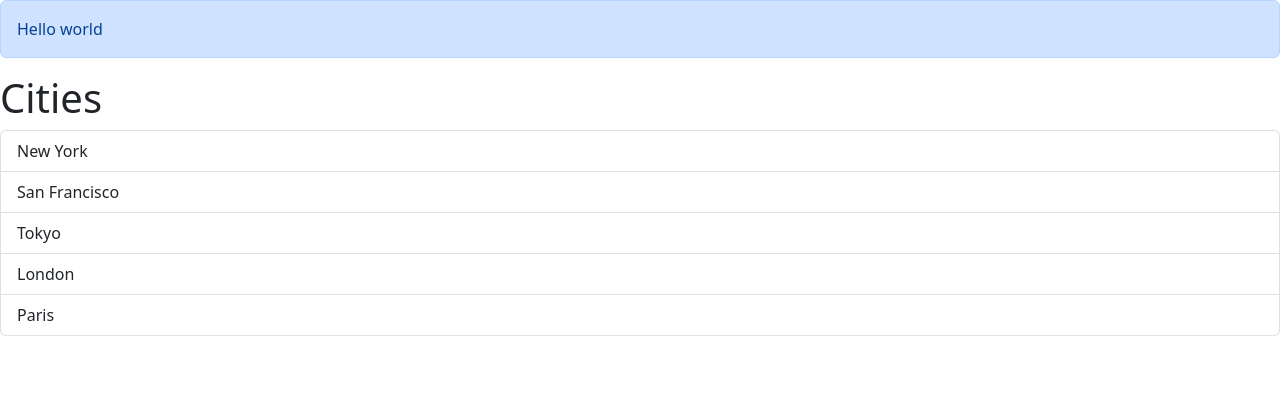
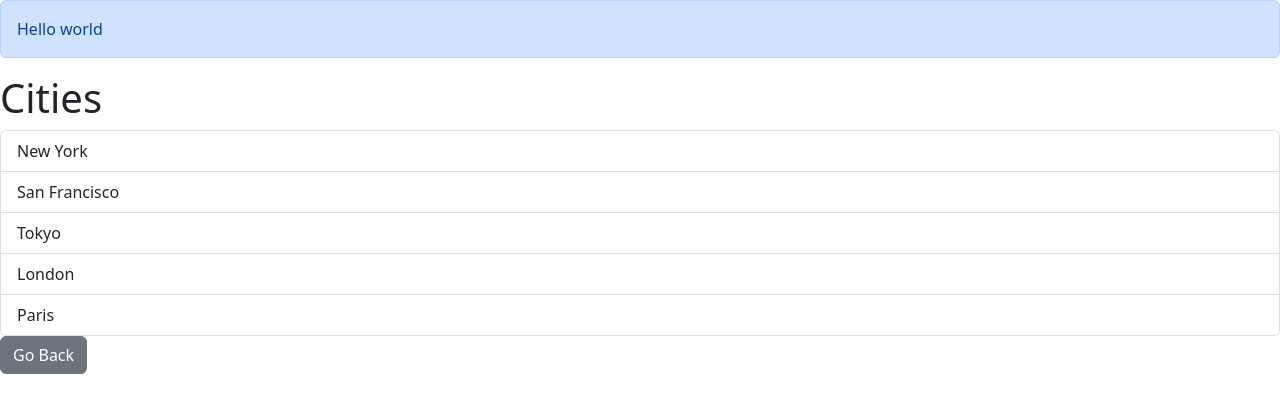
Before and after one commit to arthuragf/react-app, a React (Vite) app: page / in a window 1280 px wide. Shown: the top 412 px of the page. Built offline with nearby package versions, Linux system fonts and the light colour scheme.

Commit message:
Inserts btn component

```diff
--- a/src/App.tsx
+++ b/src/App.tsx
@@ -1,5 +1,6 @@
 import ListGroup from "./components/ListGroup";
 import Alert from "./components/Alert";
+import Button from "./components/Button";
 
 function App() {
   const items = ["New York", "San Francisco", "Tokyo", "London", "Paris"];
@@ -17,6 +18,7 @@ function App() {
         heading="Cities"
         onSelectItem={handleSelectItem}
       />
+      <Button alertType="secondary" btnText="Go Back" />
     </div>
   );
 }
--- /dev/null
+++ b/src/components/Button.tsx
@@ -0,0 +1,15 @@
+interface buttonProps {
+  alertType: string;
+  btnText: string;
+}
+
+const Button = ({ alertType, btnText }: buttonProps) => {
+  const class_name = "btn btn-" + alertType;
+  return (
+    <button type="button" className={class_name}>
+      {btnText}
+    </button>
+  );
+};
+
+export default Button;
```
